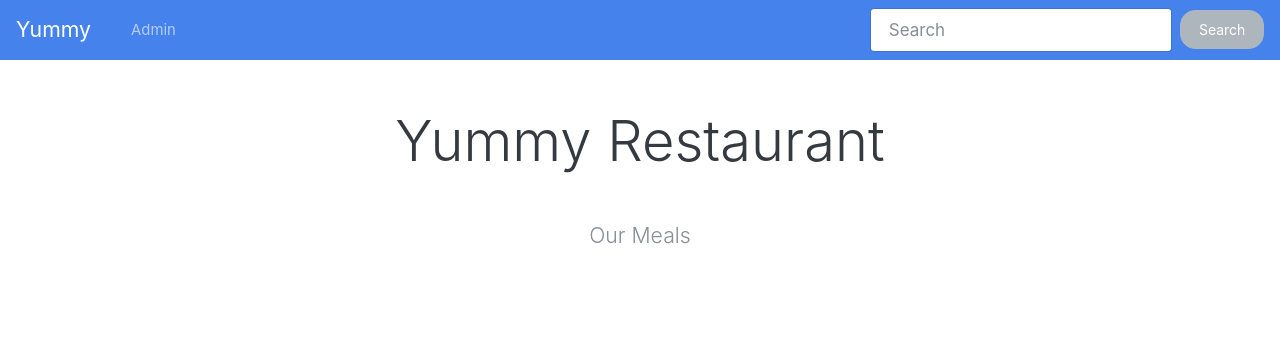
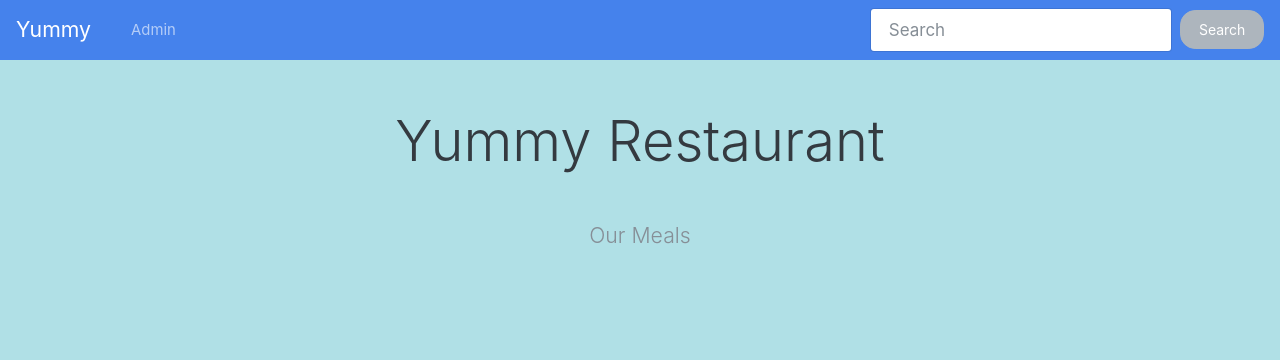
Before and after one commit to Noor-nezar/yummy, a PHP site: page / in a window 1280 px wide. Shown: the top 360 px of the page. Run offline with PHP 8.4, Linux system fonts and the light colour scheme; data that the repository does not hold is empty.

Commit message:
Update index.php

```diff
--- a/index.php
+++ b/index.php
@@ -47,6 +47,8 @@ if (!empty($_POST) &&  $_POST['form'] == 'logout') {
 </head>
 
 <body>
+  <body style="background-color:powderblue;">
+
 
   <nav class="navbar navbar-expand-lg navbar-dark bg-primary">
     <a class="navbar-brand" href="/">Yummy</a>
```
